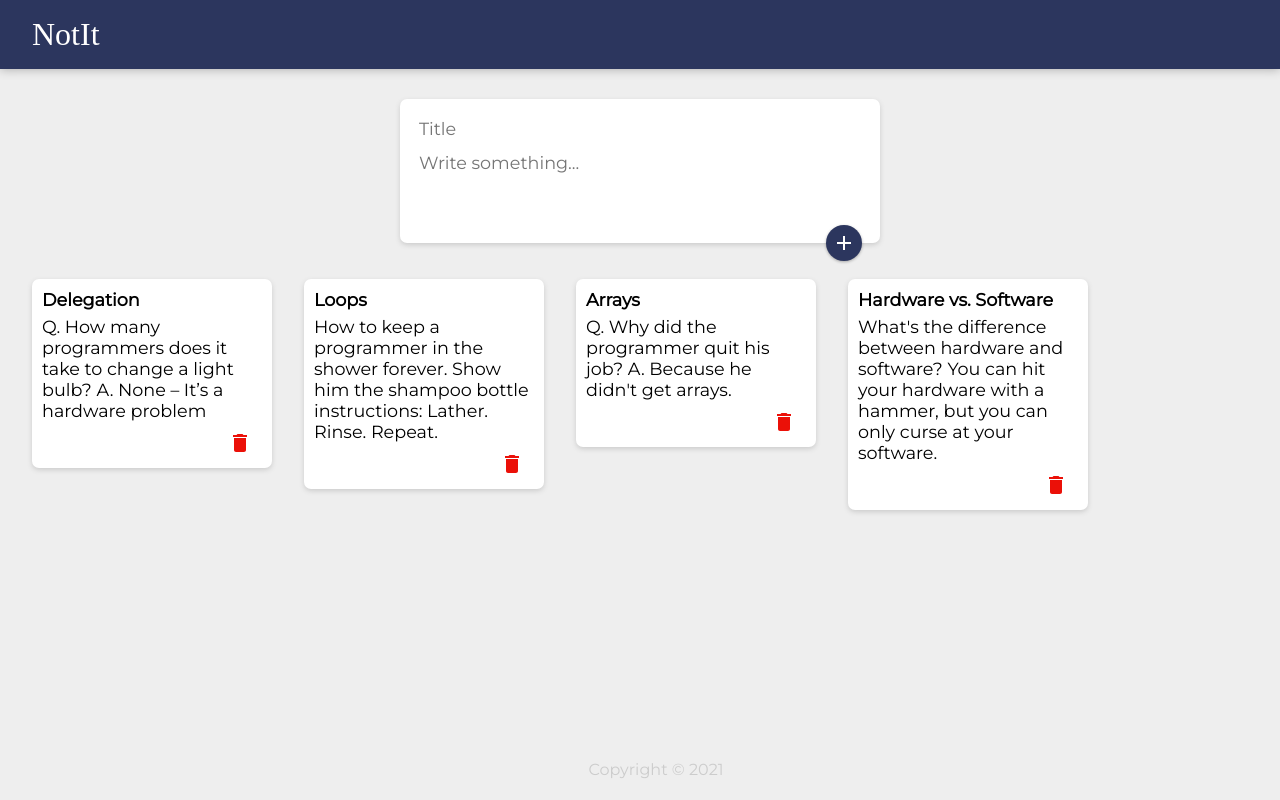
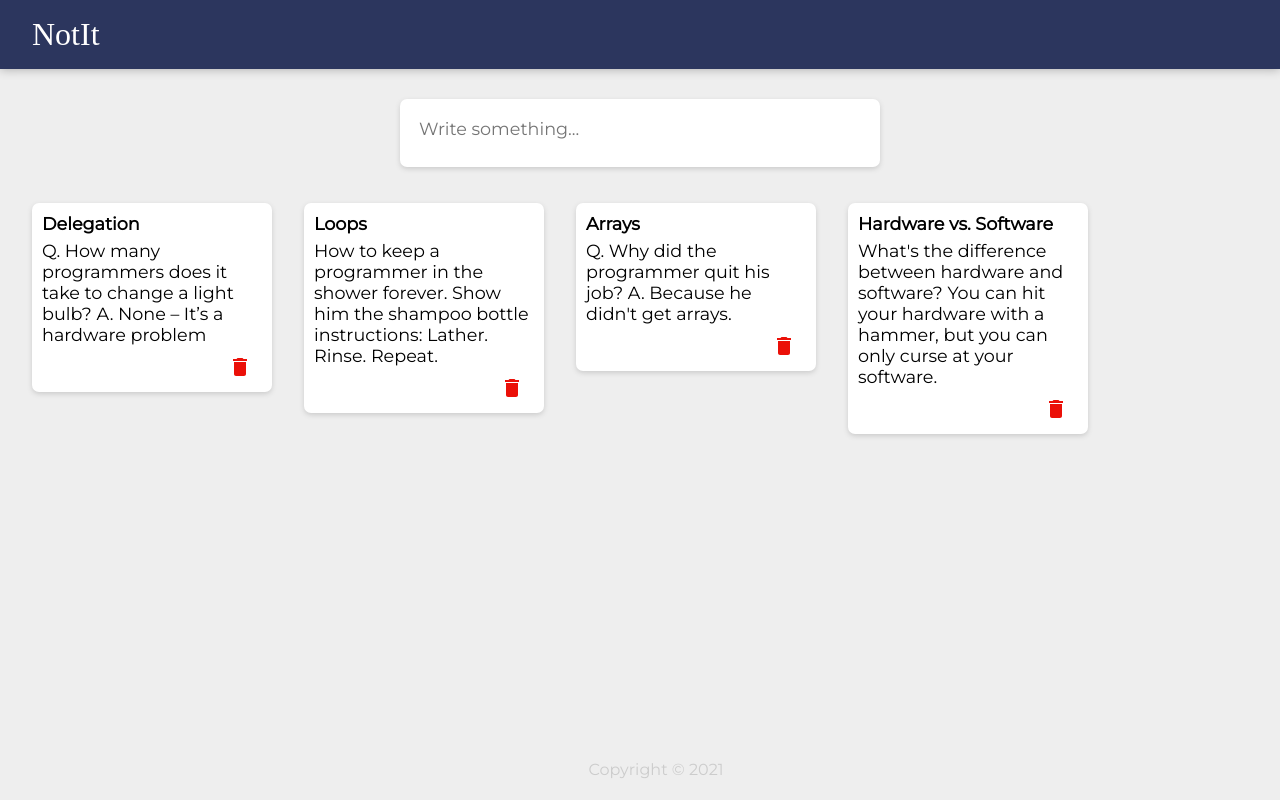
Before and after one commit to neethunsr/Keep, a React (Create React App) app: page / in a window 1280 px wide. Built offline with nearby package versions, Linux system fonts and the light colour scheme; a web font is replaced by a local one.

Commit message:
Apply expand on click

```diff
--- a/src/components/AddNote.jsx
+++ b/src/components/AddNote.jsx
@@ -8,6 +8,12 @@
         title: "",
         content: ""
     });
+
+    const [isExpanded, setIsExpanded] = useState(false);
+
+    function expand(){
+        setIsExpanded(true);
+    }
 
     function handleChange(event){
         const{name, value} = event.target;
@@ -30,20 +36,22 @@
   return (
     <div>
       <form className="addNote">
+        {isExpanded &&
         <input
             name="title"
             value={note.title}
             placeholder="Title"
             onChange={handleChange}
-        />
+        />}
         <textarea
             name="content"
             value={note.content}
             placeholder="Write something..."
-            rows="3"
+            rows={isExpanded ? "3" : "1"}
             onChange={handleChange}
+            onClick={expand}
         />
-        <Zoom in={true}>
+        <Zoom in={isExpanded}>
             <Fab onClick={submitNote}><AddIcon /></Fab>
         </Zoom>
       </form>
```
